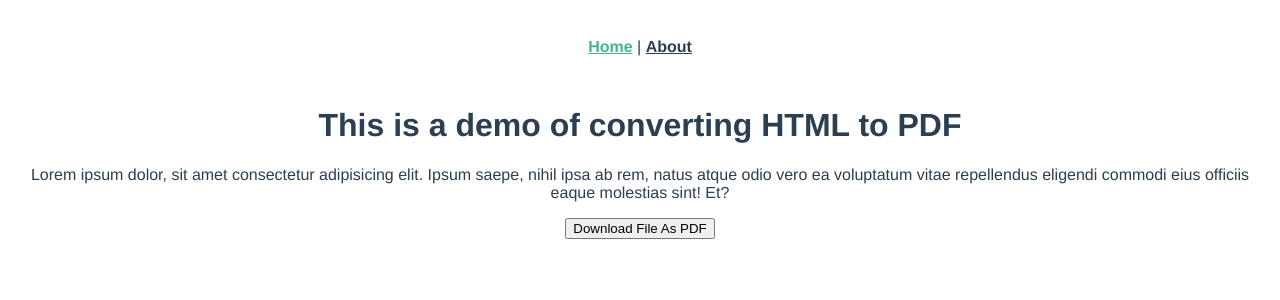
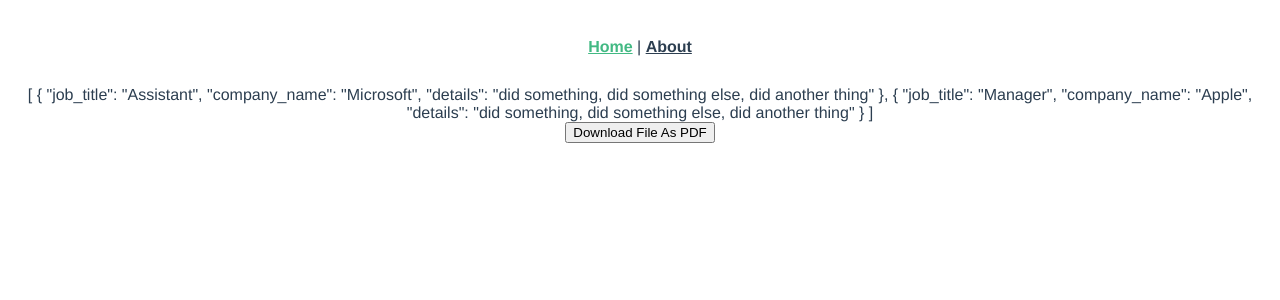
Before and after one commit to Dpeck09/orange-iguanas, a Vue app: page / in a window 1280 px wide. Shown: the top 300 px of the page. Built offline with nearby package versions, Linux system fonts and the light colour scheme.

Commit message:
create PDF from javascript object data, example w/ experiences only

```diff
--- a/package.json
+++ b/package.json
@@ -12,6 +12,7 @@
     "html2canvas": "^1.4.1",
     "jquery": "^3.6.0",
     "jspdf": "^2.5.1",
+    "jspdf-autotable": "^3.5.23",
     "vue": "^3.2.13",
     "vue-router": "^4.0.3"
   },
--- a/src/main.js
+++ b/src/main.js
@@ -1,5 +1,7 @@
 import { createApp } from 'vue'
 import App from './App.vue'
 import router from './router'
+import jsPDF from 'jspdf';
+import 'jspdf-autotable';
 
 createApp(App).use(router).mount('#app')
--- a/src/views/HomeView.vue
+++ b/src/views/HomeView.vue
@@ -11,21 +11,27 @@
   el: '#app',
   data() {
     return {
-      message: 'Hi my first vue code pen!!!'
+      message: 'Hi my first vue code pen!!!',
+      experiences: [
+        { "job_title": "Assistant", "company_name": "Microsoft", "details": "did something, did something else, did another thing" },
+        { "job_title": "Manager", "company_name": "Apple", "details": "did something, did something else, did another thing" }]
     }
   },
   methods: {
-    //jspdf does not include the bootstrap style layout
-    htmlToPdf: function () {
 
-      var doc = new jsPDF();
-      doc.html(document.getElementById("data"),
-        {
-          callback: function (doc) {
-            doc.save("example.pdf");
-          }
-        }
-      )
+    jsToPdf: function () {
+      var doc = new jsPDF()
+
+      // From Javascript
+      var finalY = doc.lastAutoTable.finalY || 10
+      doc.text('From javascript arrays', 14, finalY + 15)
+      var body = this.experiences
+      doc.autoTable({
+        startY: finalY + 20,
+        body: body,
+      })
+      doc.save('example.pdf')
+
     }
   }
 };
@@ -33,12 +39,10 @@
 
 <template>
   <div id="data">
-    <h1>This is a demo of converting HTML to PDF</h1>
-    <p>Lorem ipsum dolor, sit amet consectetur adipisicing elit. Ipsum saepe, nihil ipsa ab rem, natus atque odio vero
-      ea voluptatum vitae repellendus eligendi commodi eius officiis eaque molestias sint! Et?</p>
+    {{ experiences }}
+  </div>
 
-  </div>
-  <button v-on:click="htmlToPdf">Download File As PDF</button>
+  <button v-on:click="jsToPdf">Download File As PDF</button>
 </template>
 
 <style>
```
Also changed, not shown: 1 other file (tests, documents, lock files or other folders).
